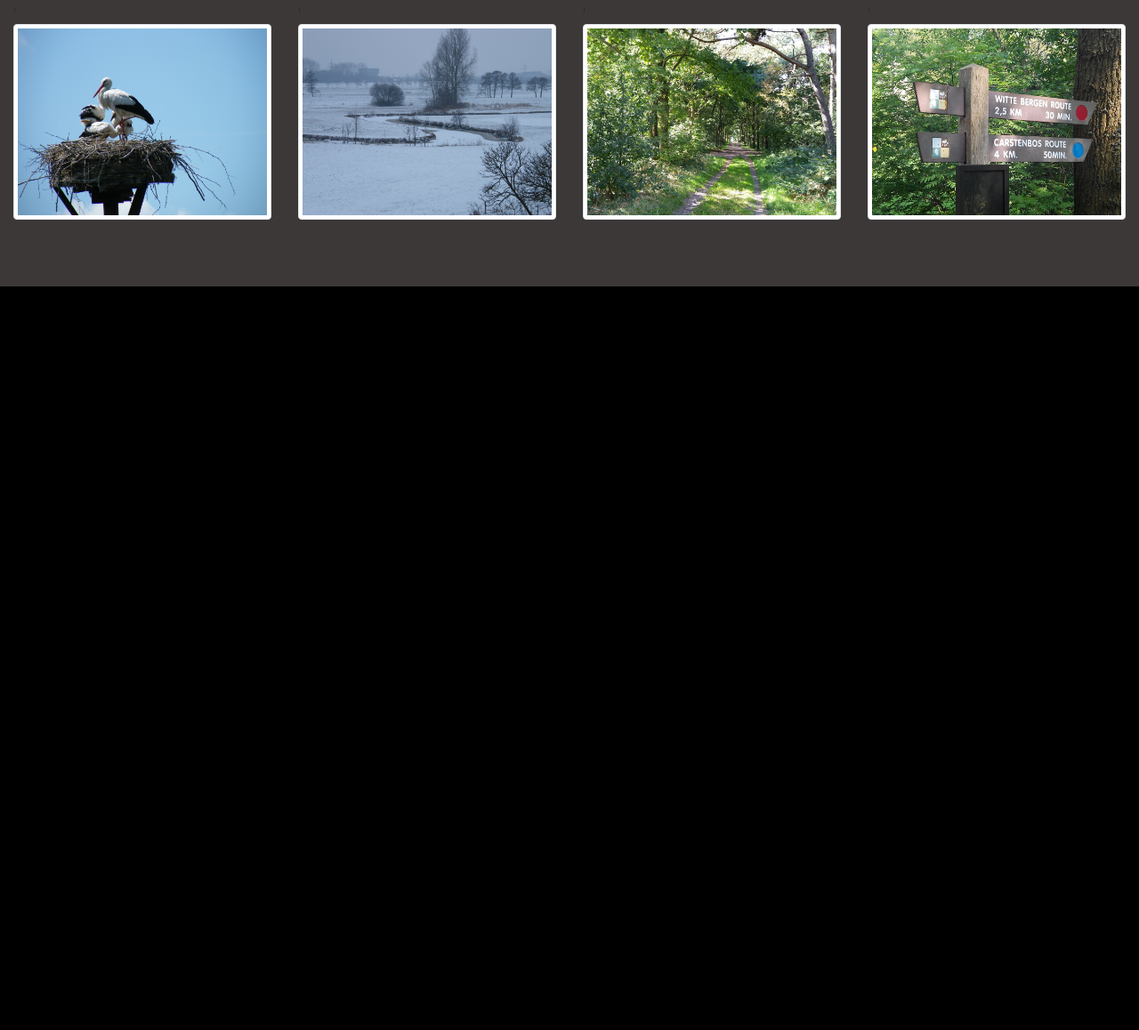
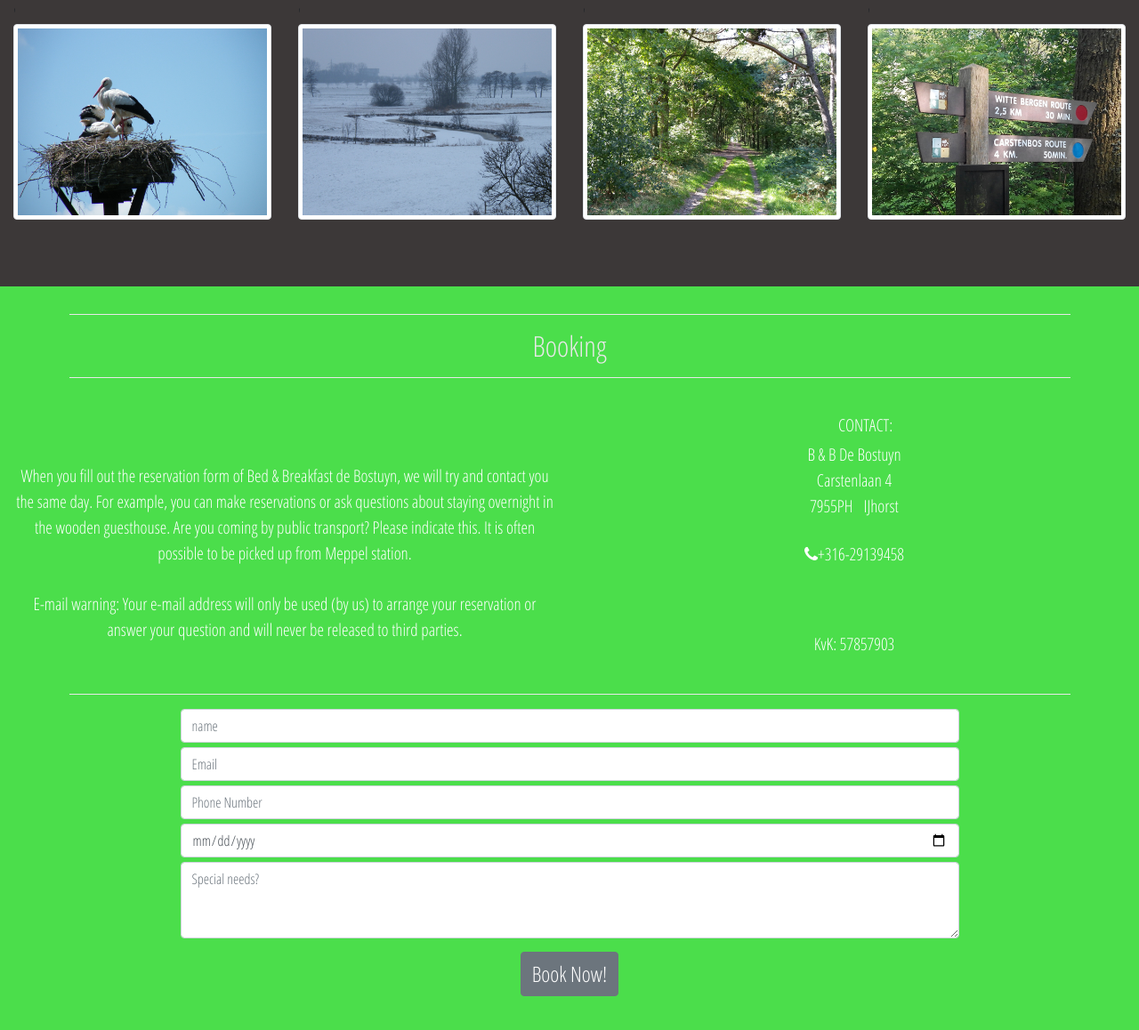
Before and after one commit to Code-Institute-Submissions/milestoneproject1-3, a plain HTML site: page index.html in a window 1280 px wide. Shown: the part 3727-4885 px from the top of the page at 89% size. Before the commit the page ends 4049 px from the top, so only its background shows below. Drawn offline with nearby package versions, Linux system fonts and the light colour scheme; grey boxes are pictures that could not be loaded.

Commit message:
added booking page

```diff
--- a/assets/css/main.css
+++ b/assets/css/main.css
@@ -173,3 +173,20 @@ body {
 .area-text {
     margin-top: 25px;
 }
+
+/*-----------------------------------------------------Form-*/
+
+.center-form {
+    width: 70%;
+    margin-left: auto;
+    margin-right: auto;
+}
+
+.center-form .btn {
+    margin-top: 15px;
+    font-size: 1.5em;
+}
+
+.center-form .form-control {
+    margin-top: 5px;
+}
--- a/index.html
+++ b/index.html
@@ -35,7 +35,7 @@
                     <a class="nav-link" href="#area">The Area</a>
                 </li>
                 <li class="nav-item">
-                    <a class="nav-link" href="#">Booking</a>
+                    <a class="nav-link" href="#booking">Booking</a>
                 </li>
             </ul>
             <a class="social" href="https://www.facebook.com/BedBreakfastDeBostuyn/" target="_blank"><i class="fa fa-facebook">acebook us!</i></a>
@@ -209,9 +209,58 @@
                 <div class="col-lg-3 col-md-4 col-xs-6">'
                     <img class="img-fluid img-thumbnail" src="assets/images/area/4.jpg" alt="Walking Route">
                 </div>
+            </div>
         </section>
     </div>
     <!--/TheArea-->
+    <!--Booking-->
+    <div class="content-container container-green container-fluid">
+        <section id="booking">
+            <div class="row">
+                <div class="col-12 heading">
+                    <hr class="devider-long">
+                    <h2 class="uppecase">Booking</h2>
+                    <hr class="devider-long">
+                </div>
+            </div>
+            <div class="row">
+                <div class="col-xs-12 col-md-6 text-center">
+                    <p class="text-block guest">
+                        When you fill out the reservation form of Bed & Breakfast de Bostuyn, we will try and contact you the same day. For example, you can make reservations or ask questions about staying overnight in the wooden guesthouse. Are you coming by public transport?
+                        Please indicate this. It is often possible to be picked up from Meppel station.
+                        <br>
+                        <br> E-mail warning: Your e-mail address will only be used (by us) to arrange your reservation or answer your question and will never be released to third parties.
+                    </p>
+                </div>
+                <div class="col-xs-12 col-md-6 text-center">
+                    <h4 class="uppercase">Contact:</h4>
+                    <p class="text-block">B & B De Bostuyn
+                        <br>Carstenlaan 4
+                        <br>7955PH &nbsp; IJhorst</p>
+                    <p class="text-block"><i class="fa fa-phone"></i>+316-29139458</p>
+                    <br>
+                    <br>
+                    <p class="text-block">KvK: 57857903</p>
+                </div>
+            </div>
+            <div class="row">
+                <div class="col-12">
+                    <hr class="devider-long">
+                    <div class="center-form text-center">
+                        <form>
+                            <input type="text" name="name" class="form-control" id="fullname" placeholder="name" required/>
+                            <input type="text" name="emailadress" class="form-control" id="emailadress" placeholder="Email" required/>
+                            <input type="number" name="phone" class="form-control" id="phone" placeholder="Phone Number" required/>
+                            <input type="date" name="date" class="form-control" id="date" required/>
+                            <textarea rows="3" name="projectsummary" class="form-control" id="projectsummary" placeholder="Special needs?"></textarea>
+                            <button type="submit" class="btn btn-secondary center-block">Book Now!</button>
+                        </form>
+                    </div>
+                </div>
+            </div>
+        </section>
+    </div>
+    <!--/Booking-->
 
     <script src="https://code.jquery.com/jquery-3.3.1.slim.min.js" integrity="sha384-q8i/X+965DzO0rT7abK41JStQIAqVgRVzpbzo5smXKp4YfRvH+8abtTE1Pi6jizo" crossorigin="anonymous"></script>
     <script src="https://stackpath.bootstrapcdn.com/bootstrap/4.2.1/js/bootstrap.min.js" integrity="sha384-B0UglyR+jN6CkvvICOB2joaf5I4l3gm9GU6Hc1og6Ls7i6U/mkkaduKaBhlAXv9k" crossorigin="anonymous"></script>
```
